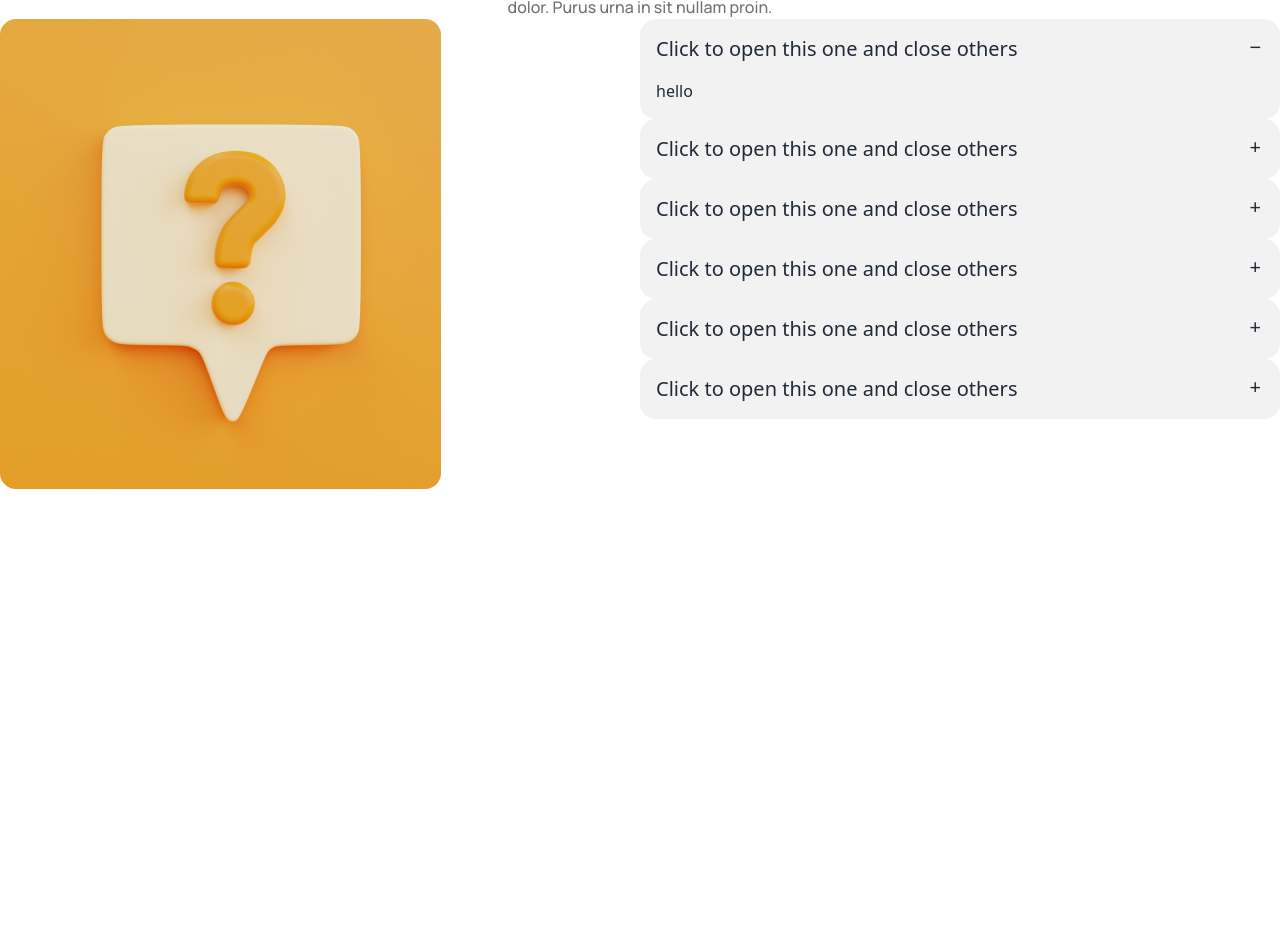
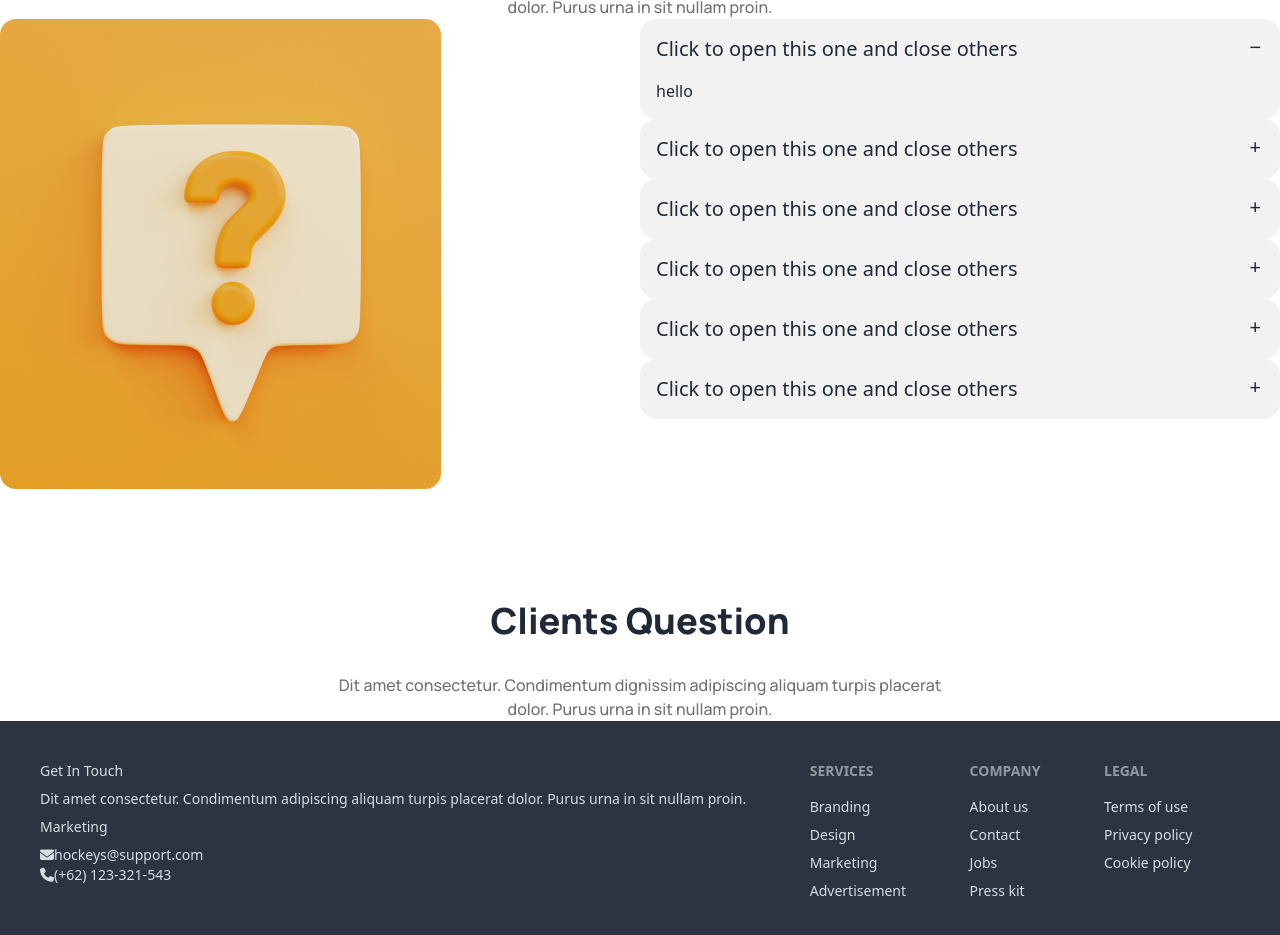
Before and after one commit to ihsanuddin637/Assignment-Three, a plain HTML site: page index.html in a window 1280 px wide. Shown: the part 3153-4088 px from the top of the page. Before the commit the page ends 3642 px from the top, so only its background shows below. Drawn offline with nearby package versions, Linux system fonts and the light colour scheme.

Commit message:
added footer section

```diff
--- a/index.html
+++ b/index.html
@@ -424,10 +424,64 @@
         <!-- =====================================================
                         Client Sections End
         =======================================================-->
+        <!-- =====================================================
+                        Contact Sections Start
+        =======================================================-->
+        <section class="container mx-auto">
+            <div class="text-center">
+                <h5 class="text-4xl font-extrabold manrope mt-8 lg:mt-28">Clients Question</h5>
+                <p class="text-base font-medium manrope max-w-[607px] text-center mx-auto pt-8 text-[#13131899]">Dit
+                    amet consectetur. Condimentum dignissim adipiscing aliquam turpis placerat dolor. Purus urna in sit
+                    nullam proin. </p>
+            </div>
+            <div>
+
+            </div>
+
+        </section>
+
+        <!-- =====================================================
+                        Contact Sections End
+        =======================================================-->
 
     </main>
-    <footer>
+    <footer class="footer p-10 bg-neutral text-neutral-content">
 
+        <nav>
+           <h5>Get In Touch</h5>
+            <p>Dit amet consectetur. Condimentum  adipiscing aliquam turpis placerat dolor. Purus urna in sit nullam proin. </p>
+            <a class="link link-hover">Marketing</a>
+            <div>
+                <div class="flex items-center">
+                    <i class="fa-solid fa-envelope"></i>
+                    <p>hockeys@support.com</p>
+                </div>
+                <div class="flex items-center">
+                    <i class="fa-solid fa-phone"></i>
+                    <p>(+62) 123-321-543</p>
+                </div>
+            </div>
+        </nav>
+        <nav>
+            <header class="footer-title">Services</header>
+            <a class="link link-hover">Branding</a>
+            <a class="link link-hover">Design</a>
+            <a class="link link-hover">Marketing</a>
+            <a class="link link-hover">Advertisement</a>
+        </nav>
+        <nav>
+            <header class="footer-title">Company</header>
+            <a class="link link-hover">About us</a>
+            <a class="link link-hover">Contact</a>
+            <a class="link link-hover">Jobs</a>
+            <a class="link link-hover">Press kit</a>
+        </nav>
+        <nav>
+            <header class="footer-title">Legal</header>
+            <a class="link link-hover">Terms of use</a>
+            <a class="link link-hover">Privacy policy</a>
+            <a class="link link-hover">Cookie policy</a>
+        </nav>
     </footer>
 </body>
 
```
